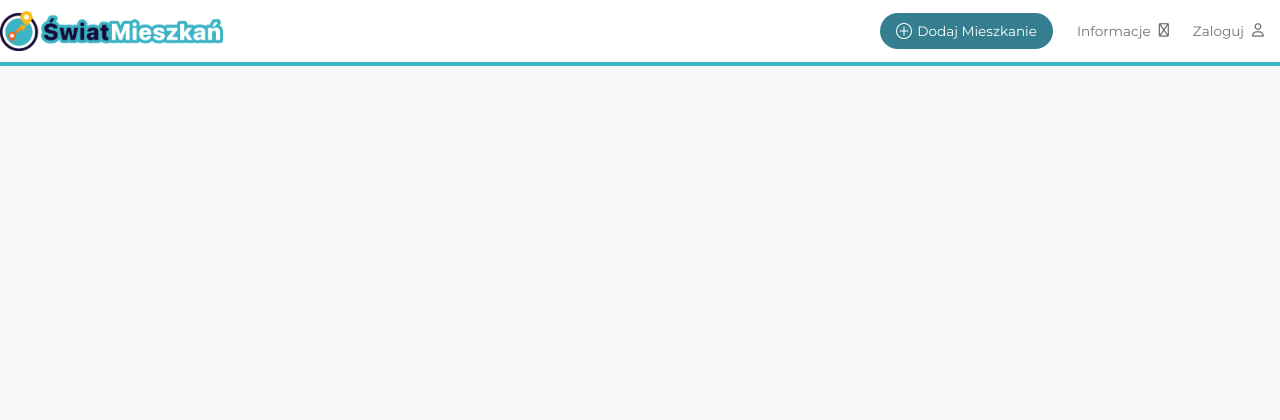
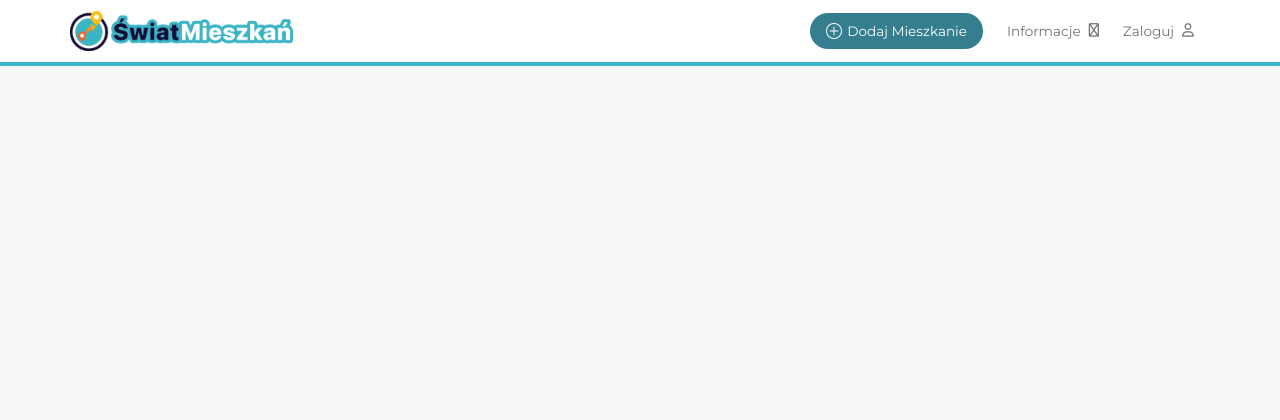
Before and after one commit to KarolSliwka/swiatmieszkan, a Django app: page / in a window 1280 px wide. Shown: the top 420 px of the page. Run offline with Django 3.2, Linux system fonts and the light colour scheme; some libraries are stand-ins or nearby versions.

Commit message:
Fixed top class added

```diff
--- a/templates/layout/nav/nav.html
+++ b/templates/layout/nav/nav.html
@@ -1,4 +1,5 @@
-<nav class="navbar navbar-expand-lg py-0">
+<nav class="navbar navbar-expand-md fixed-top py-0">
+    <div class="container p-0">
         <a class="navbar-brand p-0" href="{% url 'home' %}">
             <img src="{{MEDIA_URL}}logo/swiatmieszkan.png" alt="" class="logo">
         </a>
@@ -21,4 +22,5 @@
                 </a>
             </li>
         </ul>
+    </div>
 </nav>
```
Lines whose indentation alone changed are shown as unchanged.
